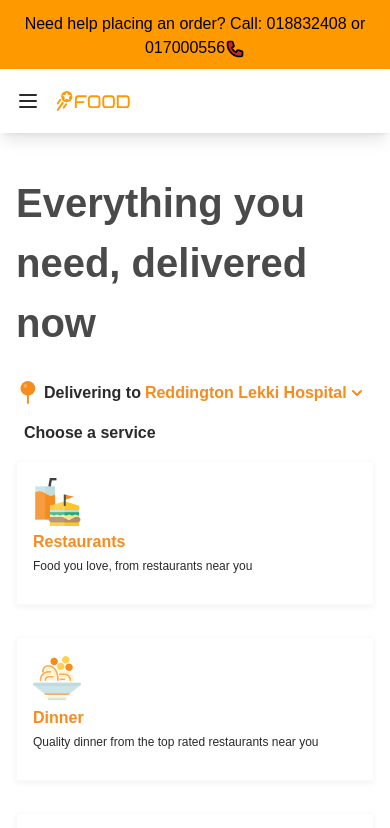
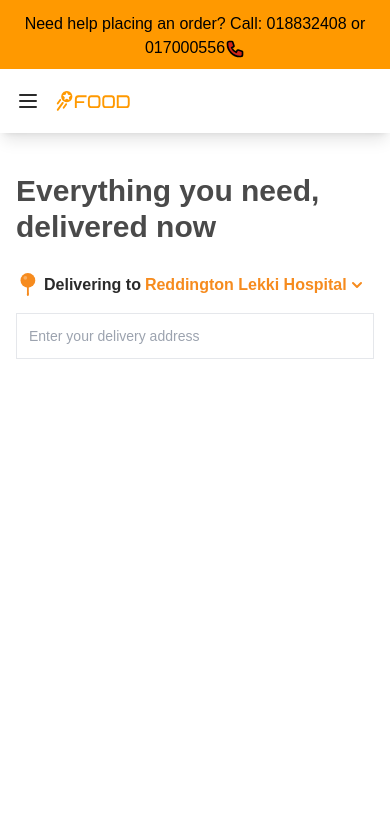
Before and after one commit to promiseNwafor/food-app-clone, a React (Create React App) app: page / in a window 390 px wide. Shown: the top 828 px of the page. Built offline with nearby package versions, Linux system fonts and the light colour scheme.

Commit message:
cleanup hero component

```diff
--- a/src/app/store.ts
+++ b/src/app/store.ts
@@ -3,7 +3,7 @@ import authSlice from '../store/authSlice';
 
 export const store = configureStore({
   reducer: {
-    auth: authSlice,
+    user: authSlice,
   },
 });
 
--- a/src/components/Hero/Services.tsx
+++ b/src/components/Hero/Services.tsx
@@ -1,4 +1,4 @@
-import React from "react";
+import { useAppSelector } from "../../app/hooks";
 import Box from "../common/Box";
 import Card from "../common/Card";
 import Image from "../common/Image";
@@ -8,20 +8,30 @@ import { SERVICES } from "./constants";
 type Props = {};
 
 const Services = (props: Props) => {
+  const user = useAppSelector((state) => state.user);
+
   return (
-    <Box className="flex flex-wrap items-center justify-center">
+    <Box
+      className={`${
+        !user.isAuth && "hidden md:flex"
+      } flex flex-wrap items-center justify-center`}
+    >
       {SERVICES.map((service) => (
         <Card
-          className="lg:w-56 cursor-pointer h-36 border border-gray-50 hover:border-green shadow-light my-4 lg:m-3 p-4"
+          className={`lg:w-56 h-36 border border-gray-50 shadow-light my-4 lg:m-3 p-4 ${
+            user.isAuth && "cursor-pointer hover:border-green"
+          }`}
           key={service.id}
         >
           <Image alt={service.title} className="w-12" src={service.imagePath} />
           <Paragraph
-            className="text-orange font-bold py-1"
+            className={`text-orange font-bold py-1 ${
+              !user.isAuth && "text-gray-300"
+            }`}
             children={service.title}
           />
           <Paragraph
-            className="text-body text-xs"
+            className={`text-body text-xs ${!user.isAuth && "text-gray-300"}`}
             children={service.subtitle}
           />
         </Card>
--- a/src/components/Hero/index.tsx
+++ b/src/components/Hero/index.tsx
@@ -1,3 +1,4 @@
+import { useAppSelector } from "../../app/hooks";
 import Box from "../common/Box";
 import Paragraph from "../common/Paragraph";
 import ListItem from "../common/ListItem";
@@ -7,10 +8,11 @@ import rightSplash from "../../assets/img/jumiafood-homepage-right-splash-servic
 import IconLocation from "../../assets/svg/IconLocation";
 import Chevrondown from "../../assets/svg/Chevrondown";
 import Services from "./Services";
+import Input from "../common/Input";
 
-type Props = {};
+const Hero = () => {
+  const user = useAppSelector((state) => state.user);
 
-const Hero = (props: Props) => {
   return (
     <Box className="flex items-center justify-center font-muli">
       <Box className="hidden lg:block py-4 self-start">
@@ -19,7 +21,7 @@ const Hero = (props: Props) => {
       <Box className="">
         <Box className="px-4 pt-10">
           <Paragraph
-            className="text-text text-h1 font-bold lg:text-center pb-3"
+            className="text-text text-3xl md:text-4xl lg:text-h1 font-bold lg:text-center pb-3"
             children="Everything you need, delivered now"
           />
           <Box className="lg:ml-32">
@@ -33,9 +35,14 @@ const Hero = (props: Props) => {
                 </ListItem>
               </Box>
             </ListItem>
+            {!user.isAuth && (
+              <Input className="" placeholder="Enter your delivery address" />
+            )}
           </Box>
           <Paragraph
-            className="text-body font-bold pl-2 lg:ml-32"
+            className={`${
+              !user.isAuth && "hidden md:block"
+            } text-body font-bold pl-2 lg:ml-32`}
             children="Choose a service"
           />
           <Services />
--- a/src/components/Nav/DesktopScreen.tsx
+++ b/src/components/Nav/DesktopScreen.tsx
@@ -51,7 +51,7 @@ const DesktopScreen = () => {
 
 const AccountStateDisplay = () => {
   const [accountHovered, setAccountHovered] = useState(false);
-  const user = useAppSelector((state) => state.auth);
+  const user = useAppSelector((state) => state.user);
   const dispatch = useAppDispatch();
 
   const accountHoverHandler = () =>
--- a/src/components/Nav/MobileMenu.tsx
+++ b/src/components/Nav/MobileMenu.tsx
@@ -13,7 +13,7 @@ type Props = {};
 
 const MobileMenu: React.FC<Props> = () => {
   const [languageToggle, setLanguageToggle] = useState(false);
-  const user = useAppSelector((state) => state.auth);
+  const user = useAppSelector((state) => state.user);
   const dispatch = useAppDispatch();
 
   const loginHandler = () => dispatch(signin());
--- /dev/null
+++ b/src/components/common/Input.tsx
@@ -0,0 +1,22 @@
+import React from "react";
+import Box from "./Box";
+
+type Props = {
+  className?: string;
+  type?: string;
+  [x: string]: any;
+};
+
+const Input: React.FC<Props> = ({ className, type, ...rest }) => {
+  return (
+    <Box>
+      <input
+        type={type}
+        {...rest}
+        className={`border w-full p-3 mb-4 text-sm ${className}`}
+      />
+    </Box>
+  );
+};
+
+export default Input;
```
